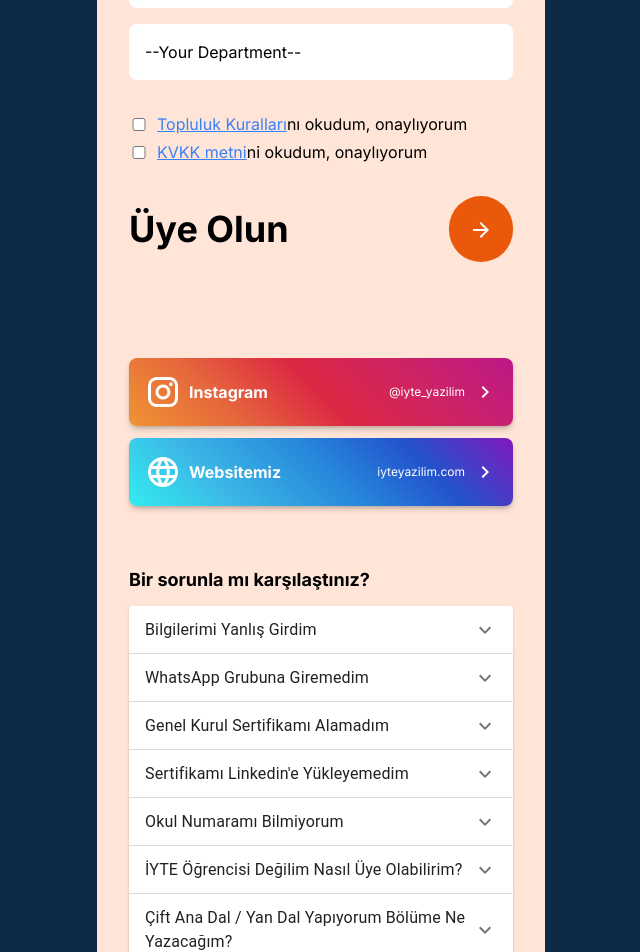
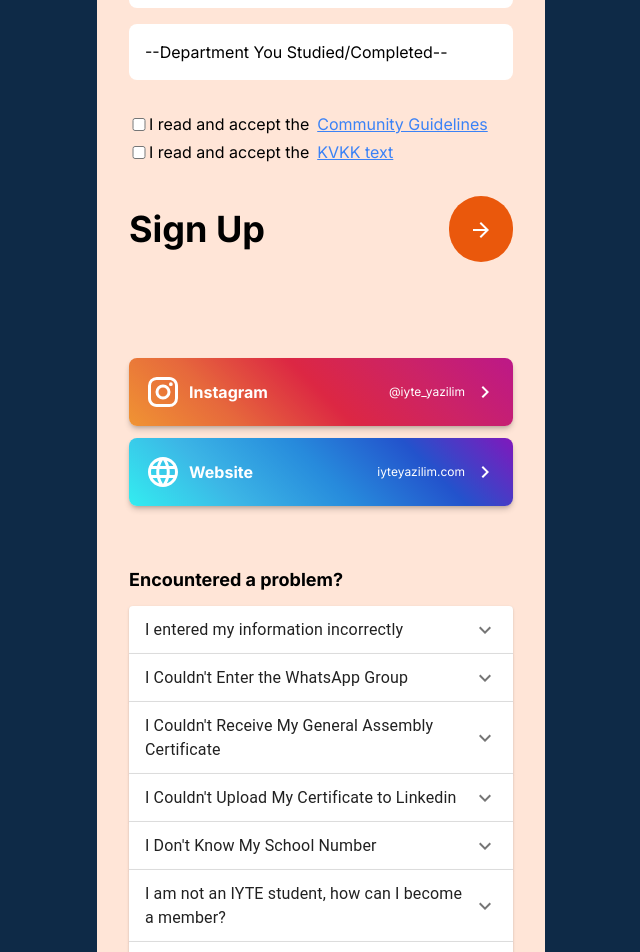
Before and after one commit to IYTE-Yazilim-Toplulugu/join-form, a Next.js app: page /eng in a window 1280 px wide. Shown: the part 656-1608 px from the top of the page, without its empty margins (319-959 px from the left). Built offline with nearby package versions, Linux system fonts and the light colour scheme.

Commit message:
Translations
Translations

```diff
--- a/src/app/eng/page.jsx
+++ b/src/app/eng/page.jsx
@@ -69,16 +69,16 @@ export default function Home() {
       >
         <Box sx={style}>
           <Typography id="modal-modal-title" variant="h8" component="h2">
-            Yazılım Topluluğu
+            Software Society
           </Typography>
           <Typography id="modal-modal-title" variant="h4" component="h2">
-            Topluluk Kuralları
+            Community Guidelines
           </Typography>
 
-          <div dangerouslySetInnerHTML={{ __html: data.rules }} className="mt-4 h-[55vh] border-[1px] p-2 border-black rounded-lg overflow-y-scroll"></div>
+          <div dangerouslySetInnerHTML={{ __html: data. rules_eng }} className="mt-4 h-[55vh] border-[1px] p-2 border-black rounded-lg overflow-y-scroll"></div>
 
           <div className="flex justify-end">
-            <button type="button" onClick={() => setIsOpen(false)} className="p-2 bg-orange-400 text-white rounded-xl mt-5">Okudum</button>
+            <button type="button" onClick={() => setIsOpen(false)} className="p-2 bg-orange-400 text-white rounded-xl mt-5 px-6">OK</button>
           </div>
         </Box>
       </Modal>
@@ -119,25 +119,39 @@ export default function Home() {
           <input required type="email" name="email" placeholder='Email' className='inputStyle ' />
 
           <select name="bolum" required className='inputStyle  bg-white'>
-            <option disabled selected hidden>--Your Department--</option>
-            <option value="Bilgisayar Mühendisliği">Bilgisayar Mühendisliği</option>
-            <option value="Elektronik ve Haberleşme Mühendisliği">Elektronik ve Haberleşme Mühendisliği</option>
-            <option value="İnşaat Mühendisliği">İnşaat Mühendisliği</option>
-            <option value="Makine Mühendisliği">Makine Mühendisliği</option>
+          <option disabled selected hidden>--Department You Studied/Completed--</option>
+            <option value="Bilgisayar Mühendisliği">Computer Engineering</option>
+            <option value="Elektronik ve Haberleşme Mühendisliği">Electronics and Communication Engineering</option>
+            <option value="İnşaat Mühendisliği">Civil Engineering</option>
+            <option value="Makine Mühendisliği">Mechanical Engineering</option>
+            <option value="Biyomühendislik">Bioengineering</option>
+            <option value="Çevre Mühendisliği">Environmental Engineering</option>
+            <option value="Enerji Sistemleri Mühendisliği">Energy systems Engineering</option>
+            <option value="Gıda Mühendisliği">Food Engineering</option>
+            <option value="Kimya Mühendisliği">Chemical Engineering</option>
+            <option value="Malzeme Bilimi ve Mühendisliği">Material science and Engineering</option>
+            <option value="Fizik">Physical</option>
+            <option value="Fotonik">Photonics</option>
+            <option value="Fotonik">Chemical</option>
+            <option value="Matematik">Maths</option>
+            <option value="Moleküler Biyoloji ve Genetik">Molecular Biology and Genetics</option>
+            <option value="Endüstriyel Tasarım">Industrial Design</option>
+            <option value="Mimarlık">Architecture</option>
+            <option value="Şehir ve Bölge Planlama">City and Region Planning</option>
           </select>
 
           <div className="w-full flex justify-start items-center mt-4">
             <input required type="checkbox" name="" className="w-5" />
-            <p><span onClick={() => setIsOpen(true)} className="underline text-blue-500 ml-2 cursor-pointer">Topluluk Kuralları</span>nı okudum, onaylıyorum</p>
+            <p>I read and accept the<span onClick={() => setIsOpen(true)} className="underline text-blue-500 ml-2 cursor-pointer">Community Guidelines</span></p>
           </div>
 
           <div className="w-full flex justify-start items-center -mt-3">
             <input required type="checkbox" name="" className="w-5" />
-            <p><span onClick={() => setKvkk(true)} className="underline text-blue-500 ml-2 cursor-pointer">KVKK metni</span>ni okudum, onaylıyorum</p>
+            <p>I read and accept the<span onClick={() => setKvkk(true)} className="underline text-blue-500 ml-2 cursor-pointer">KVKK text</span></p>
           </div>
 
           <div className='flex justify-between items-center mt-4'>
-            <h2 className='text-4xl font-bold'>Üye Olun</h2>
+            <h2 className='text-4xl font-bold'>Sign Up</h2>
             <button type="submit" className='p-5 bg-orange-600 rounded-full'><ArrowForwardIcon sx={{ color: "white" }} /></button>
           </div>
         </form>
@@ -156,7 +170,7 @@ export default function Home() {
         <a href="https://iyteyazilim.com/" target="_blank" className="website cursor-pointer p-4 rounded-lg flex justify-between items-center shadow-md shadow-black/20 mb-10">
           <div className="flex justify-start items-center text-white gap-2">
             <LanguageIcon sx={{ fontSize: "36px"}} />
-            <p className="font-bold">Websitemiz</p>
+            <p className="font-bold">Website</p>
           </div>
           <div className="flex justify-end items-center text-white gap-2">
             <p className="text-xs">iyteyazilim.com</p>
@@ -164,7 +178,7 @@ export default function Home() {
           </div>
         </a>
 
-        <h2 className="font-bold text-lg mt-5">Bir sorunla mı karşılaştınız?</h2>
+        <h2 className="font-bold text-lg mt-5">Encountered a problem?</h2>
 
         <div className="mt-3 mb-10 relative z-0">
           <Accordion sx={{ position: "relative", zIndex: 0 }}>
@@ -173,7 +187,7 @@ export default function Home() {
               aria-controls="panel1a-content"
               id="panel1a-header"
             >
-              <Typography>Bilgilerimi Yanlış Girdim</Typography>
+              <Typography>I entered my information incorrectly</Typography>
             </AccordionSummary>
             <AccordionDetails>
               <Typography>
@@ -189,7 +203,7 @@ export default function Home() {
               aria-controls="panel2a-content"
               id="panel2a-header"
             >
-              <Typography>WhatsApp Grubuna Giremedim</Typography>
+              <Typography>I Couldn't Enter the WhatsApp Group</Typography>
             </AccordionSummary>
             <AccordionDetails>
               <Typography>
@@ -205,7 +219,7 @@ export default function Home() {
               aria-controls="panel2a-content"
               id="panel2a-header"
             >
-              <Typography>Genel Kurul Sertifikamı Alamadım</Typography>
+              <Typography>I Couldn't Receive My General Assembly Certificate</Typography>
             </AccordionSummary>
             <AccordionDetails>
               <Typography>
@@ -221,7 +235,7 @@ export default function Home() {
               aria-controls="panel2a-content"
               id="panel2a-header"
             >
-              <Typography>Sertifikamı Linkedin'e Yükleyemedim</Typography>
+              <Typography>I Couldn't Upload My Certificate to Linkedin</Typography>
             </AccordionSummary>
             <AccordionDetails>
               <Typography>
@@ -237,7 +251,7 @@ export default function Home() {
               aria-controls="panel2a-content"
               id="panel2a-header"
             >
-              <Typography>Okul Numaramı Bilmiyorum</Typography>
+              <Typography>I Don't Know My School Number</Typography>
             </AccordionSummary>
             <AccordionDetails>
               <Typography>
@@ -253,7 +267,7 @@ export default function Home() {
               aria-controls="panel2a-content"
               id="panel2a-header"
             >
-              <Typography>İYTE Öğrencisi Değilim Nasıl Üye Olabilirim?</Typography>
+              <Typography>I am not an IYTE student, how can I become a member?</Typography>
             </AccordionSummary>
             <AccordionDetails>
               <Typography>
@@ -269,7 +283,7 @@ export default function Home() {
               aria-controls="panel2a-content"
               id="panel2a-header"
             >
-              <Typography>Çift Ana Dal / Yan Dal Yapıyorum Bölüme Ne Yazacağım?</Typography>
+              <Typography>I am doing a double major / minor. What should I write in the department?</Typography>
             </AccordionSummary>
             <AccordionDetails>
               <Typography>
@@ -285,7 +299,7 @@ export default function Home() {
               aria-controls="panel2a-content"
               id="panel2a-header"
             >
-              <Typography>Üniversite Öğrencisi Değilim, Üye Olabiliyor Muyum?</Typography>
+              <Typography>I am not a university student, can I become a member?</Typography>
             </AccordionSummary>
             <AccordionDetails>
               <Typography>
--- a/src/app/page.tsx
+++ b/src/app/page.tsx
@@ -196,6 +196,20 @@ export default function Home() {
             <option value="Elektronik ve Haberleşme Mühendisliği">Elektronik ve Haberleşme Mühendisliği</option>
             <option value="İnşaat Mühendisliği">İnşaat Mühendisliği</option>
             <option value="Makine Mühendisliği">Makine Mühendisliği</option>
+            <option value="Biyomühendislik">Biyomühendislik</option>
+            <option value="Çevre Mühendisliği">Çevre Mühendisliği</option>
+            <option value="Enerji Sistemleri Mühendisliği">Enerji Sistemleri Mühendisliği</option>
+            <option value="Gıda Mühendisliği">Gıda Mühendisliği</option>
+            <option value="Kimya Mühendisliği">Kimya Mühendisliği</option>
+            <option value="Malzeme Bilimi ve Mühendisliği">Malzeme Bilimi ve Mühendisliği</option>
+            <option value="Fizik">Fizik</option>
+            <option value="Fotonik">Fotonik</option>
+            <option value="Fotonik">Kimya</option>
+            <option value="Matematik">Matematik</option>
+            <option value="Moleküler Biyoloji ve Genetik">Moleküler Biyoloji ve Genetik</option>
+            <option value="Endüstriyel Tasarım">Endüstriyel Tasarım</option>
+            <option value="Mimarlık">Mimarlık</option>
+            <option value="Şehir ve Bölge Planlama">Şehir ve Bölge Planlama</option>
           </select>
 
           <div className="w-full flex justify-start items-center mt-4">
```
Also changed, not shown: src/app/data.js (+20 -0 lines).
